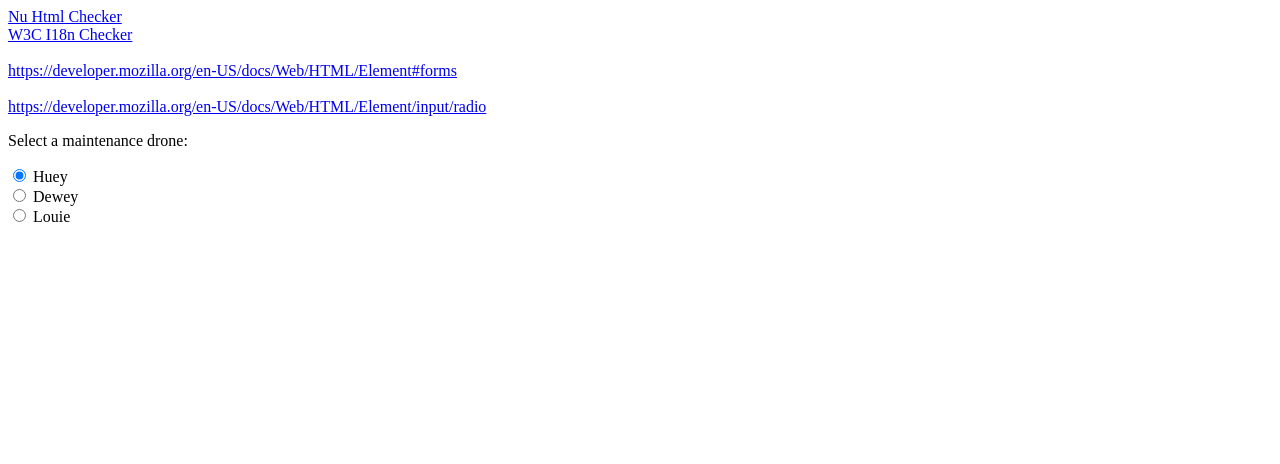
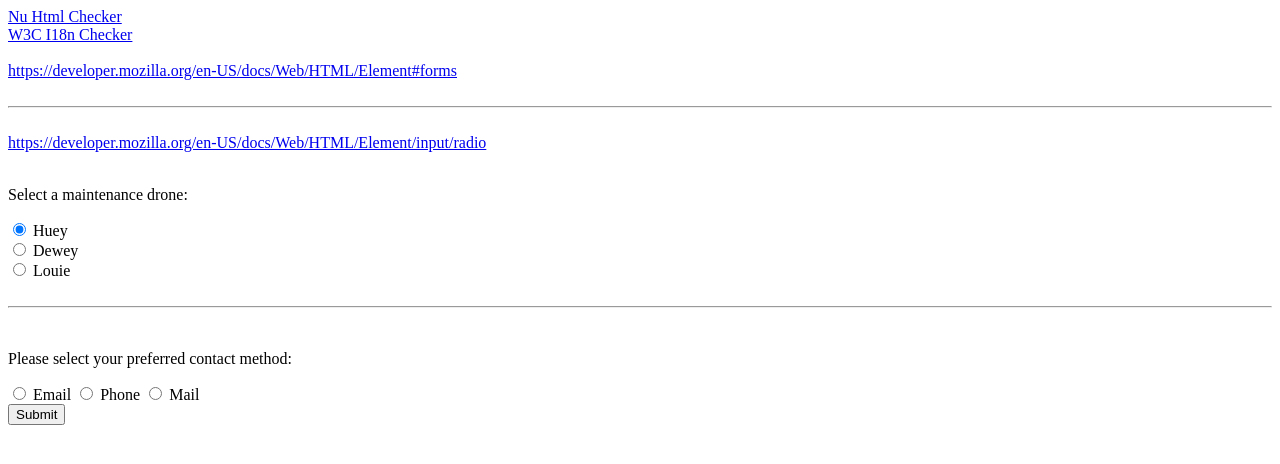
Before and after one commit to singerbladerunnerrat/EWO-HTML-Forms, a plain HTML site: page index.html in a window 1280 px wide. Drawn offline with Linux system fonts and the light colour scheme.

Commit message:
Update index.html

```diff
--- a/index.html
+++ b/index.html
@@ -14,7 +14,12 @@
 		<a target="_blank" href="https://developer.mozilla.org/en-US/docs/Web/HTML/Element#forms">https://developer.mozilla.org/en-US/docs/Web/HTML/Element#forms</a><br>
 		<br>
 
+		<hr>
+		<br>
+
 		<a target="_blank" href="https://developer.mozilla.org/en-US/docs/Web/HTML/Element/input/radio">https://developer.mozilla.org/en-US/docs/Web/HTML/Element/input/radio</a><br>
+		<br>
+
 		<p>Select a maintenance drone:</p>
 
 		<div>
@@ -32,5 +37,29 @@
 			<input type="radio" id="louie" name="drone" value="louie">
 			<label for="louie">Louie</label>
 		</div>
+		<br>
+
+		<hr>
+		<br>
+
+		<form>
+			<p>Please select your preferred contact method:</p>
+			<div>
+				<input type="radio" id="contactChoice1"
+				       name="contact" value="email">
+				<label for="contactChoice1">Email<label>
+
+				<input type="radio" id="contactChoice2"
+				       name="contact" value="phone">
+				<label for="contactChoice2">Phone<label>
+
+				<input type="radio" id="contactChoice3"
+				       name="contact" value="mail">
+				<label for="contactChoice3">Mail<label>
+			<div>
+			<div>
+				<button type="submit">Submit</button>
+			</div>
+		</form>
 	</body>
 </html>
```
